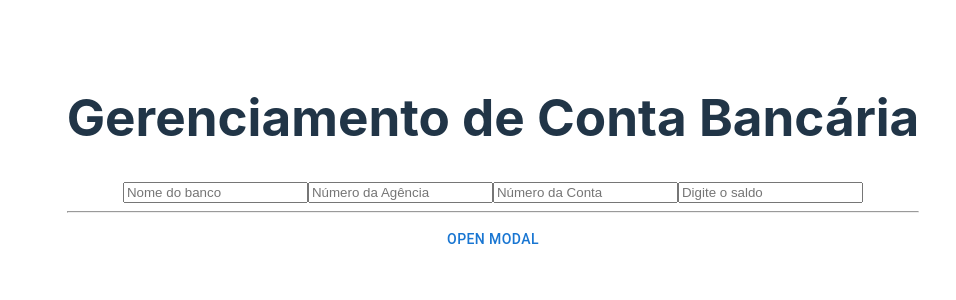
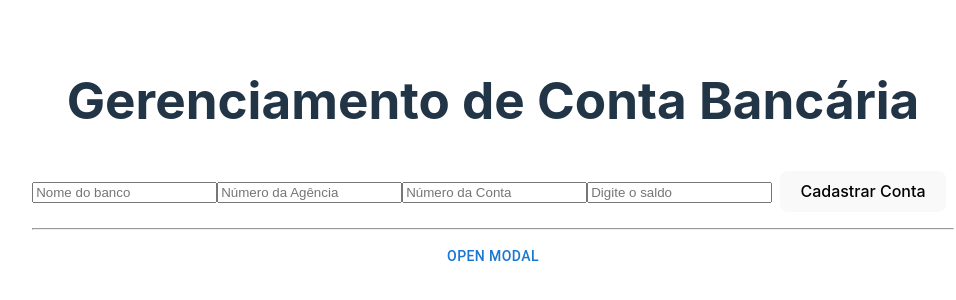
Before and after one commit to Hugodelima/atividade-branchs2, a React (Vite) app: page / in a window 1280 px wide. Shown: the part 244-544 px from the top of the page, without its empty margins (147-1103 px from the left). Built offline with nearby package versions, Linux system fonts and the light colour scheme.

Commit message:
fix: added the button handleCreate

```diff
--- a/src/App.tsx
+++ b/src/App.tsx
@@ -151,7 +151,9 @@ function App() {
         placeholder="Digite o saldo"
       />
 
-
+      <button onClick={handleRegister}>
+        {editMode.enabled ? 'Alterar Conta' : 'Cadastrar Conta'}
+      </button>
 
       <hr />
       <Button onClick={handleOpen}>Open modal</Button>
```
